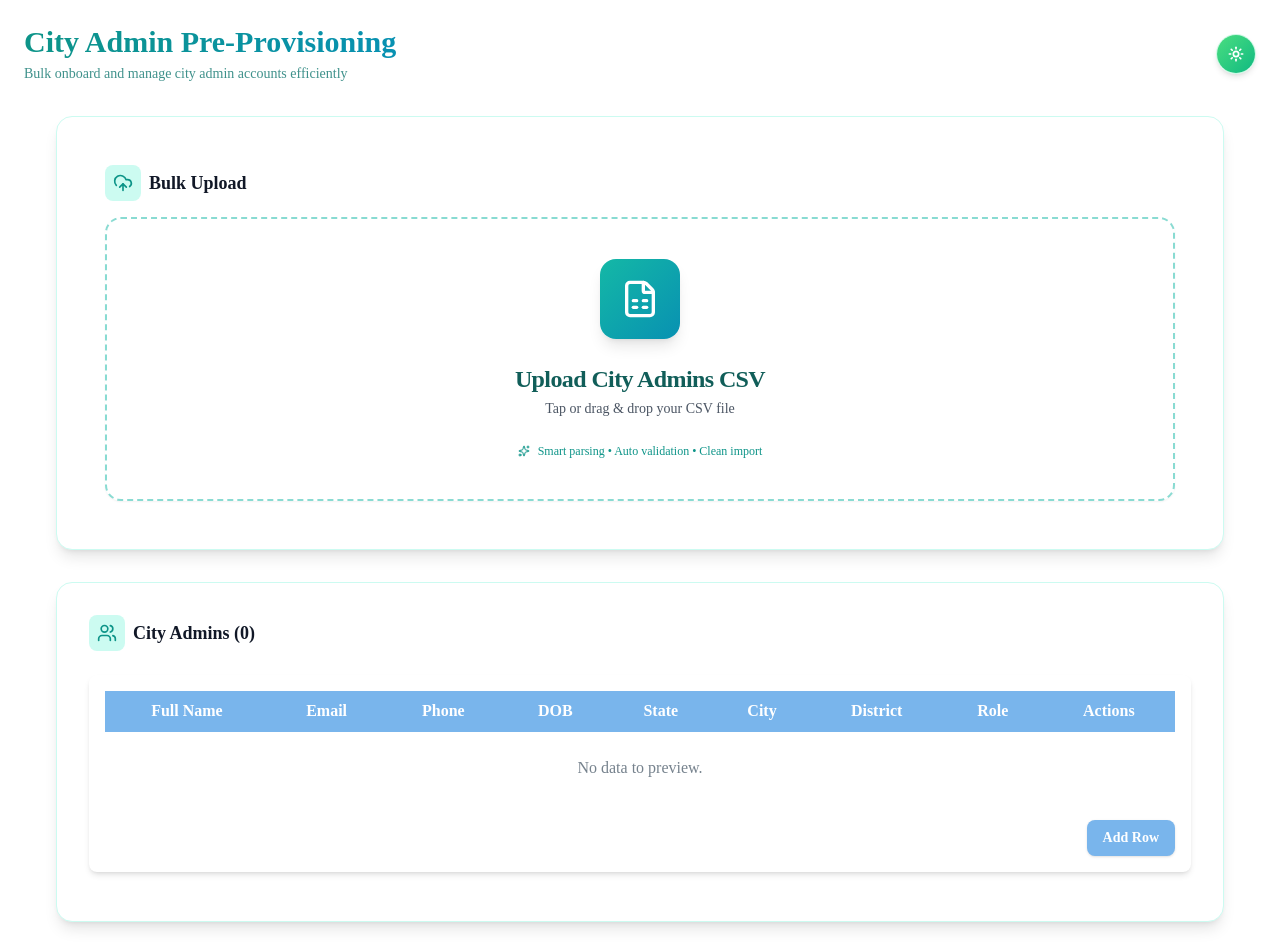
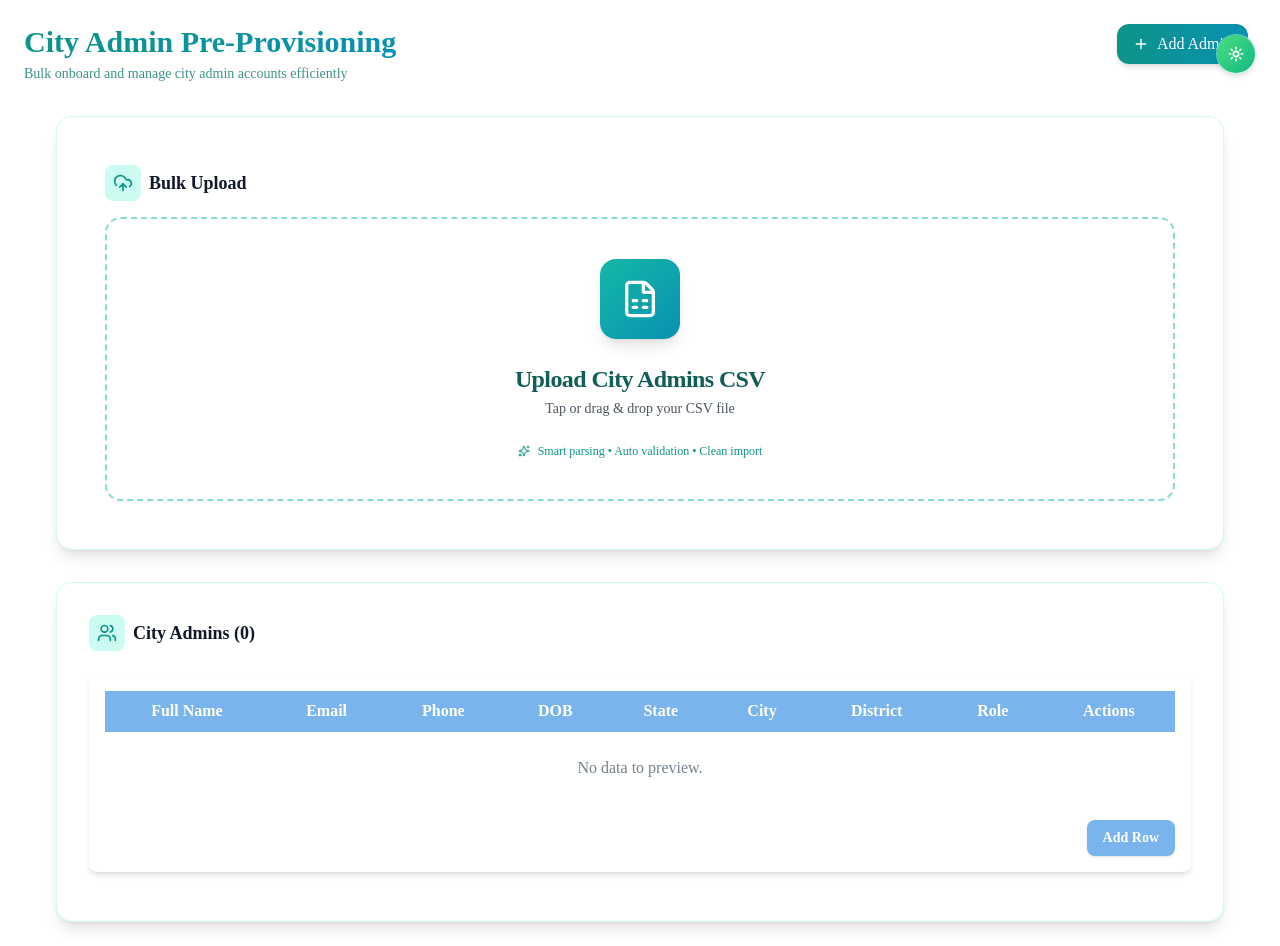
Before and after one commit to simeeram10-lgtm/Admin_Officers, a Next.js app: page /city-admin in a window 1280 px wide. Built offline with nearby package versions, Linux system fonts and the light colour scheme.

Commit message:
Restore and rename Add Row button to Add Admin in City Admin page

```diff
--- a/app/city-admin/page.jsx
+++ b/app/city-admin/page.jsx
@@ -16,7 +16,7 @@ import { ModeToggle } from '@/components/ModeToggle';
 export default function CityAdminProvisioningPage() {
   const [admins, setAdmins] = useState([]);
   const [loading, setLoading] = useState(false);
-  // const [showAdd, setShowAdd] = useState(false);
+  const [showAdd, setShowAdd] = useState(false);
   const [editIdx, setEditIdx] = useState(null);
 
   // Handle CSV upload and parsing
@@ -45,11 +45,11 @@ export default function CityAdminProvisioningPage() {
     setLoading(false);
   };
 
-  // Add new row (removed)
-  // const handleAdd = (row) => {
-  //   setAdmins([...admins, { ...row, password: generatePassword(row.fullName, row.dob) }]);
-  //   toast.success('City Admin added');
-  // };
+  // Add new row
+  const handleAdd = (row) => {
+    setAdmins([...admins, { ...row, password: generatePassword(row.fullName, row.dob) }]);
+    toast.success('City Admin added');
+  };
 
   // Edit row
   const handleEdit = (idx) => setEditIdx(idx);
@@ -85,7 +85,15 @@ export default function CityAdminProvisioningPage() {
             Bulk onboard and manage city admin accounts efficiently
           </p>
         </div>
-        <div className="flex items-center gap-3 flex-wrap">
+        <div className="flex items-center gap-3 flex-wrap justify-end">
+          <button
+            onClick={() => setShowAdd(true)}
+            className="flex items-center gap-2 px-4 py-2 rounded-xl bg-gradient-to-r from-teal-600 to-cyan-600 hover:from-teal-700 hover:to-cyan-700 text-white font-medium shadow-md hover:shadow-lg transition-all duration-300 active:scale-95"
+            style={{ position: 'absolute', top: 24, right: 32 }}
+          >
+            <Plus className="w-4 h-4" />
+            Add Admin
+          </button>
           <ModeToggle />
         </div>
       </div>
@@ -133,7 +141,7 @@ export default function CityAdminProvisioningPage() {
       </div>
 
       {/* DIALOGS */}
-      {/* <AddCityAdminDialog isOpen={showAdd} onClose={() => setShowAdd(false)} onAdd={handleAdd} /> */}
+      <AddCityAdminDialog isOpen={showAdd} onClose={() => setShowAdd(false)} onAdd={handleAdd} />
       <EditCityAdminDialog
         isOpen={editIdx !== null}
         cityAdmin={editIdx !== null ? admins[editIdx] : null}
```
